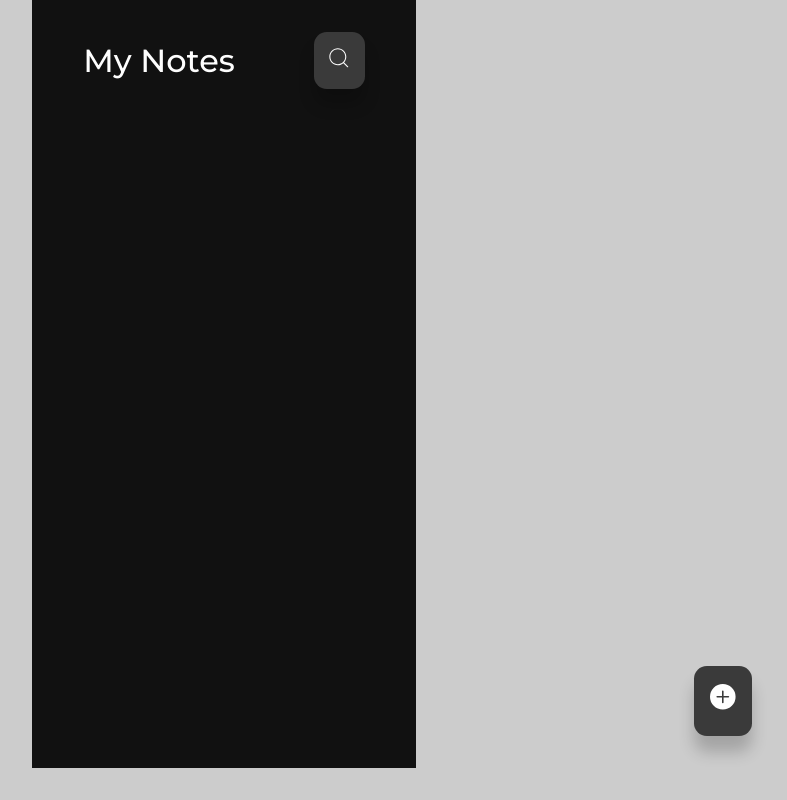
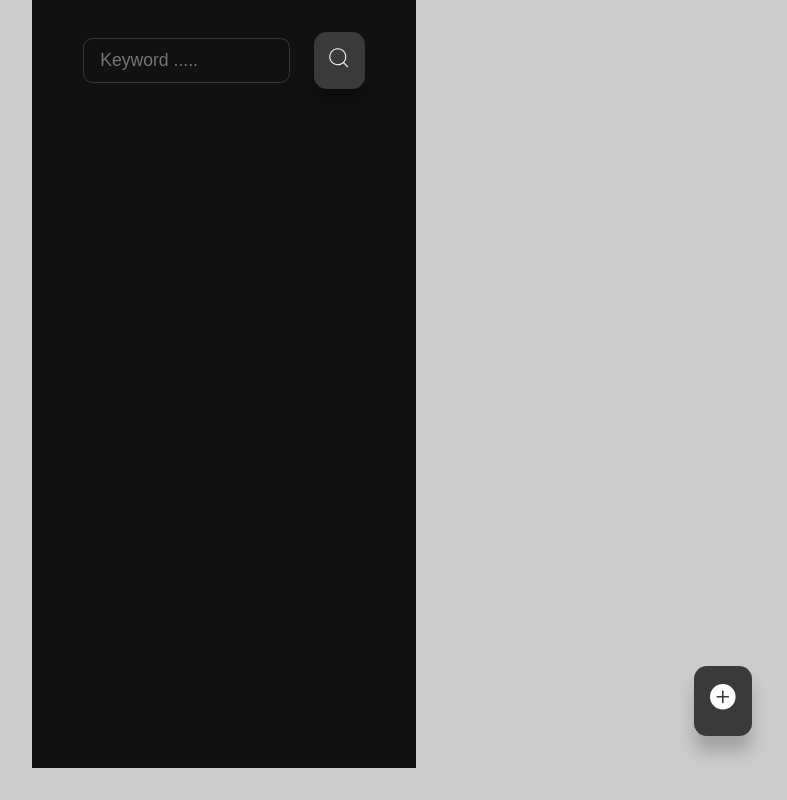
Before and after one commit to miracle73/Note-Taking-Website, a React (Create React App) app: page / in a window 1280 px wide. Both pictures are taken after a click on the button 755 px from the left and 60 px from the top of the page. Shown: the whole page, without its empty margins (416-1203 px from the left). Built offline with nearby package versions, Linux system fonts and the light colour scheme.

Commit message:
more changes were made

```diff
--- a/src/pages/HomePage.js
+++ b/src/pages/HomePage.js
@@ -1,4 +1,4 @@
-import React from 'react'
+import React, { useState, useEffect } from 'react'
 import { CiSearch } from 'react-icons/ci'
 import { Link } from 'react-router-dom'
 import { BsFillPlusCircleFill } from 'react-icons/bs'
@@ -6,16 +6,45 @@ import NoteItem from '../components/NoteItem'
 
 
 const HomePage = ({ notes }) => {
+    const [showSearch, setShowSearch] = useState(false)
+    const [text, setText] = useState('')
+    const [filteredNotes, setFilteredNotes] = useState(notes)
+    const search = (e) => {
+        setText(e.target.value)
+    }
+    const handleSearch = () => {
+        // search(e)
+
+
+        const filteredNote = notes.filter((note) => {
+            let noted
+            // if (note.title.toLowerCase().match(text.toLowerCase())) {
+            //     noted = note
+            // }
+            if (note.title.toLowerCase().startsWith(text.toLowerCase())) {
+                noted = note
+            }
+            return noted
+        })
+
+        setFilteredNotes(filteredNote)
+
+
+    }
+    useEffect(handleSearch, [text])
     return (
         <section>
             <header className={"notes__header"}>
-                <h2>My Notes</h2>
-                {/* <input type="text" autofocus placeholder="Keyword ....." /> */}
-                <button className={"btn"}><CiSearch /></button>
+                {!showSearch && <h2>My Notes</h2>}
+                {showSearch && <input type="text" autofocus value={text} onChange={(e) => {
+                    setText(e.target.value);
+                    handleSearch()
+                }} placeholder="Keyword ....." />}
+                <button className={"btn"} onClick={() => setShowSearch(prev => !prev)}><CiSearch /></button>
             </header>
             <div className="notes__container">
                 {
-                    notes.map(note => <NoteItem key={note.id} note={note} />)
+                    filteredNotes.map(note => <NoteItem key={note.id} note={note} />)
                 }
             </div>
             <Link className="btn add__btn" to="/create-note"><BsFillPlusCircleFill /></Link>
--- a/src/pages/editNote.js
+++ b/src/pages/editNote.js
@@ -1,4 +1,4 @@
-import React, { useState, useEffect } from 'react'
+import React, { useState } from 'react'
 import { Link, useParams, useNavigate } from 'react-router-dom'
 import { AiOutlineArrowLeft } from 'react-icons/ai'
 import { RiDeleteBin6Fill } from 'react-icons/ri'
@@ -9,11 +9,7 @@ const EditNote = ({ notes, setter }) => {
     const { id } = useParams();
     console.log(id)
     let note;
-    useEffect(() => {
-        localStorage.removeItem('notes')
 
-        localStorage.setItem('notes', JSON.stringify(notes))
-    }, [notes])
     for (let i = 0; i < notes.length; i++) {
         if (notes[i].id === id) {
             note = notes[i]
@@ -77,6 +73,13 @@ const EditNote = ({ notes, setter }) => {
         console.log(notes)
         setter(notes)
 
+        // Remove note from localStorage
+        const storedNotes = JSON.parse(localStorage.getItem('notes'));
+        const updatedStoredNotes = storedNotes.filter((note) => note.id !== id);
+        localStorage.setItem('notes', JSON.stringify(updatedStoredNotes));
+
+
+
         navigate('/')
     }
 
```
